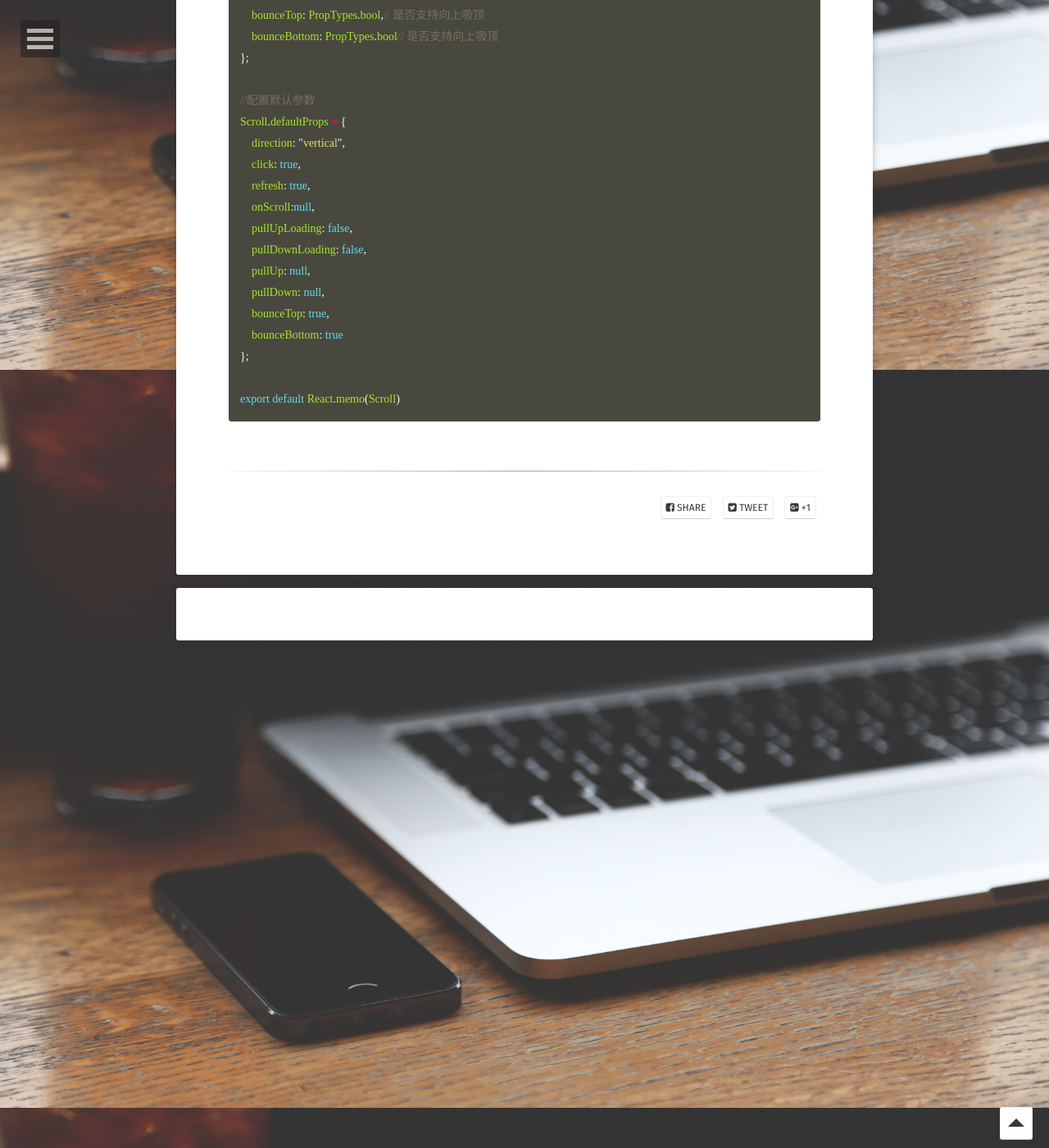
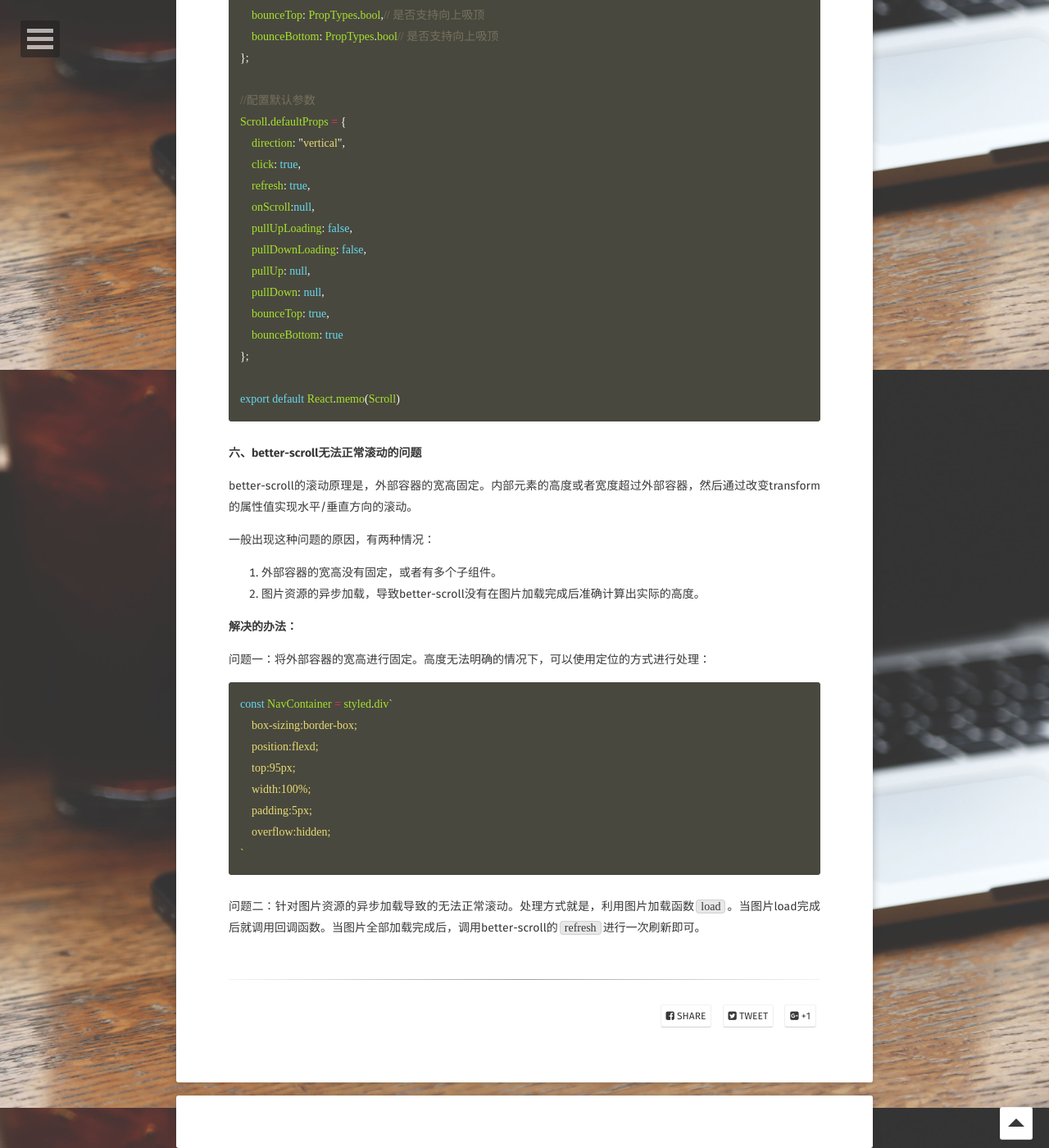
Before and after one commit to thomas-void0/lmxyjy.github.io, a Jekyll site: the page built from _posts/2020-3-27-高仿手机版网易云音乐制作.md, in a window 1280 px wide and 1400 px high, scrolled down 5849 px. Shown: the whole window at 82% size. Built offline with Jekyll 4.4.1, drawn with Linux system fonts in a browser that asks for light colours; some web fonts are replaced; comment, search, counter and statistics services are not loaded.

Commit message:
better-scroll问题记录

`````diff
--- a/_posts/2020-3-27-高仿手机版网易云音乐制作.md
+++ b/_posts/2020-3-27-高仿手机版网易云音乐制作.md
@@ -239,3 +239,27 @@ Scroll.defaultProps = {
 
 export default React.memo(Scroll)
 ````
+**六、better-scroll无法正常滚动的问题**
+
+better-scroll的滚动原理是，外部容器的宽高固定。内部元素的高度或者宽度超过外部容器，然后通过改变transform的属性值实现水平/垂直方向的滚动。
+
+一般出现这种问题的原因，有两种情况：
+
+1. 外部容器的宽高没有固定，或者有多个子组件。
+2. 图片资源的异步加载，导致better-scroll没有在图片加载完成后准确计算出实际的高度。
+
+**解决的办法：**
+
+问题一：将外部容器的宽高进行固定。高度无法明确的情况下，可以使用定位的方式进行处理：
+````js
+const NavContainer = styled.div`
+    box-sizing:border-box;
+    position:flexd;
+    top:95px;
+    width:100%;
+    padding:5px;
+    overflow:hidden;
+`
+````
+
+问题二：针对图片资源的异步加载导致的无法正常滚动。处理方式就是，利用图片加载函数`load`。当图片load完成后就调用回调函数。当图片全部加载完成后，调用better-scroll的`refresh`进行一次刷新即可。
`````
